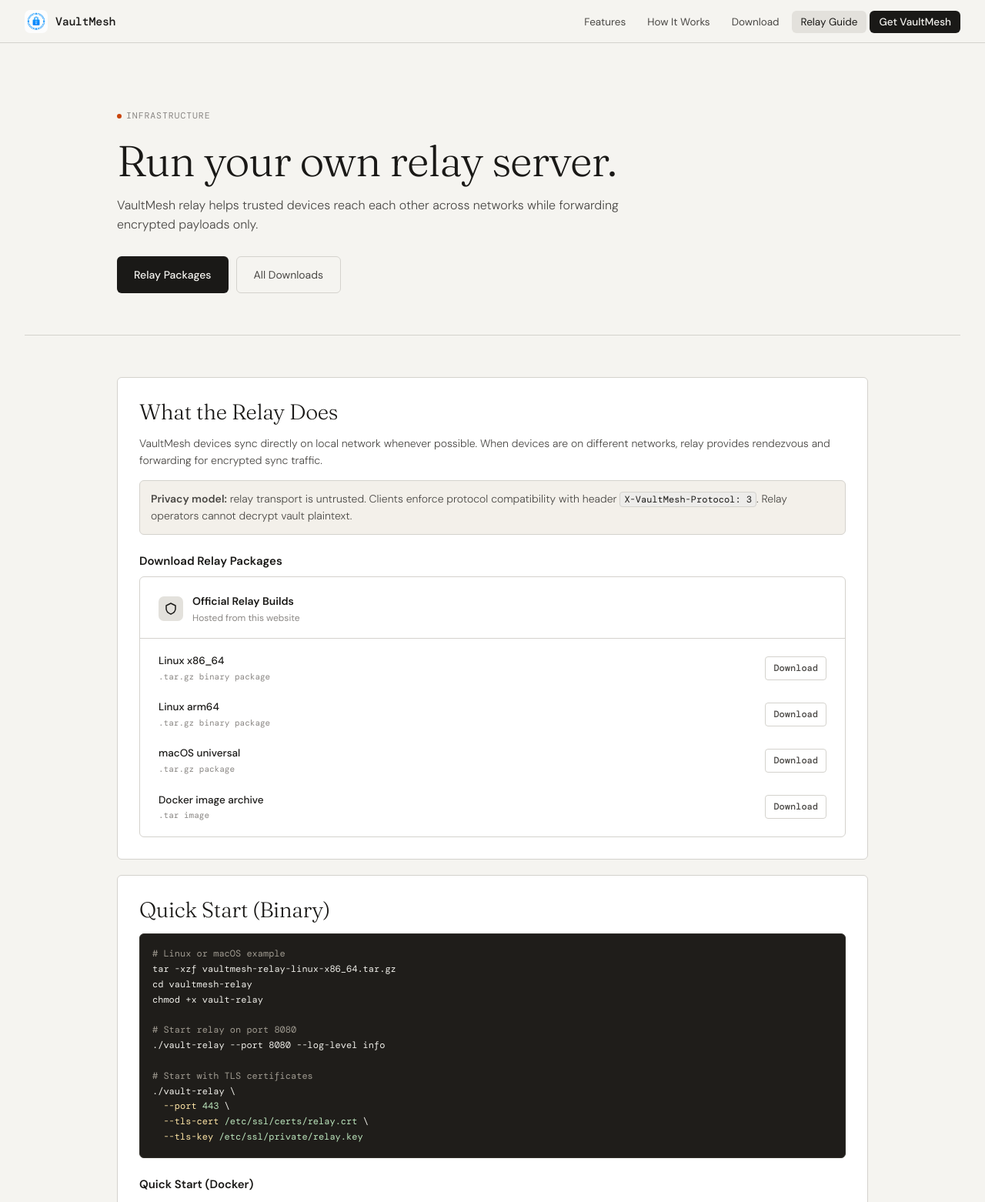
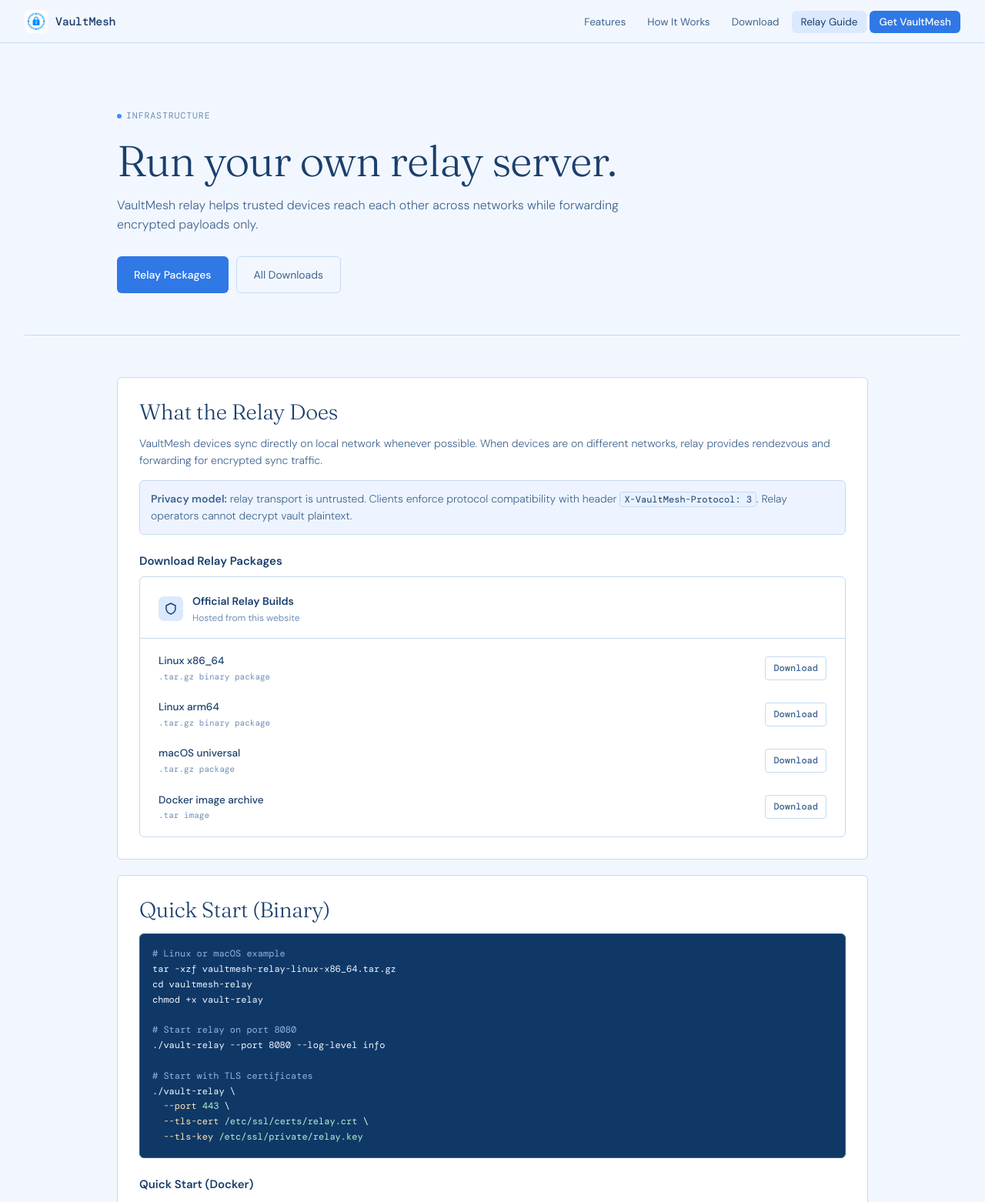
Before and after one commit to freehuoshan/vaultmesh-site, a plain HTML site: page relay.html in a window 1280 px wide. Shown: the top 1562 px of the page at 77% size. Drawn offline with nearby package versions, Linux system fonts and the light colour scheme.

Commit message:
change black to blue style

```diff
--- a/css/style.css
+++ b/css/style.css
@@ -7,15 +7,17 @@
 }
 
 :root {
-  --bg: #f5f4f0;
-  --bg2: #edecea;
-  --bg3: #e3e1dc;
-  --ink: #1a1917;
-  --ink2: #4a4845;
-  --ink3: #8a8784;
-  --line: #d4d2cd;
+  --bg: #f2f7ff;
+  --bg2: #e8f1ff;
+  --bg3: #dbe9ff;
+  --ink: #1b3f6d;
+  --ink2: #3f6490;
+  --ink3: #6f8fb5;
+  --line: #c6d9f1;
   --white: #ffffff;
-  --accent-warm: #c8440a;
+  --accent-warm: #3f8efc;
+  --primary: #2f78e6;
+  --primary-hover: #2363c5;
   --r: 6px;
   --mono: "DM Mono", monospace;
   --sans: "DM Sans", sans-serif;
@@ -105,15 +107,15 @@
 }
 
 .nav-links .nav-cta {
-  background: var(--ink);
-  color: var(--bg);
+  background: var(--primary);
+  color: var(--white);
   font-weight: 500;
 }
 
 .nav-links .nav-cta:hover,
 .nav-links .nav-cta.active {
-  background: #333333;
-  color: var(--bg);
+  background: var(--primary-hover);
+  color: var(--white);
 }
 
 /* ===== BUTTONS ===== */
@@ -130,15 +132,15 @@
 }
 
 .btn-primary {
-  background: var(--ink);
-  color: var(--bg);
+  background: var(--primary);
+  color: var(--white);
   font-size: 14px;
   font-weight: 500;
   padding: 12px 22px;
 }
 
 .btn-primary:hover {
-  background: #333333;
+  background: var(--primary-hover);
   transform: translateY(-1px);
 }
 
@@ -370,8 +372,8 @@
 .step-num {
   width: 40px;
   height: 40px;
-  background: var(--ink);
-  color: var(--bg);
+  background: var(--primary);
+  color: var(--white);
   border-radius: 50%;
   display: flex;
   align-items: center;
@@ -504,9 +506,9 @@
 }
 
 .dl-btn:hover {
-  background: var(--ink);
-  color: var(--bg);
-  border-color: var(--ink);
+  background: var(--primary);
+  color: var(--white);
+  border-color: var(--primary);
 }
 
 .mobile-row {
@@ -521,8 +523,8 @@
 /* ===== RELAY BANNER ===== */
 
 .relay-banner {
-  background: var(--ink);
-  color: var(--bg);
+  background: linear-gradient(135deg, #3f8efc 0%, #2f78e6 60%, #2668cf 100%);
+  color: var(--white);
   border-radius: var(--r);
   padding: 40px;
   display: flex;
@@ -547,17 +549,17 @@
 
 .relay-banner p {
   font-size: 14px;
-  color: rgba(245, 244, 240, 0.65);
+  color: rgba(255, 255, 255, 0.86);
   font-weight: 300;
 }
 
 .relay-banner .btn-primary {
-  background: var(--bg);
-  color: var(--ink);
+  background: var(--white);
+  color: var(--primary-hover);
 }
 
 .relay-banner .btn-primary:hover {
-  background: var(--bg2);
+  background: #edf4ff;
 }
 
 /* ===== PAGE HEADER + BODY ===== */
@@ -688,14 +690,14 @@
 .code-block {
   margin: 14px 0 16px;
   border-radius: var(--r);
-  border: 1px solid #32302b;
-  background: #1f1d1a;
+  border: 1px solid #2e5f9b;
+  background: #103866;
   overflow-x: auto;
 }
 
 .code-block pre {
   padding: 16px;
-  color: #efeee9;
+  color: #f0f7ff;
   font-family: var(--mono);
   font-size: 12px;
   line-height: 1.65;
@@ -703,15 +705,15 @@
 }
 
 .code-block .comment {
-  color: #9f9a90;
+  color: #8eb4e0;
 }
 
 .code-block .string {
-  color: #bce6bd;
+  color: #b5efd3;
 }
 
 .code-block .flag {
-  color: #ffe6a7;
+  color: #ffe7b0;
 }
 
 .note-box,
@@ -723,11 +725,11 @@
 }
 
 .note-box {
-  background: #f3f0ea;
+  background: #edf4ff;
 }
 
 .warn-box {
-  background: #f8f0e5;
+  background: #eef6ff;
 }
 
 .note-box p,
```
